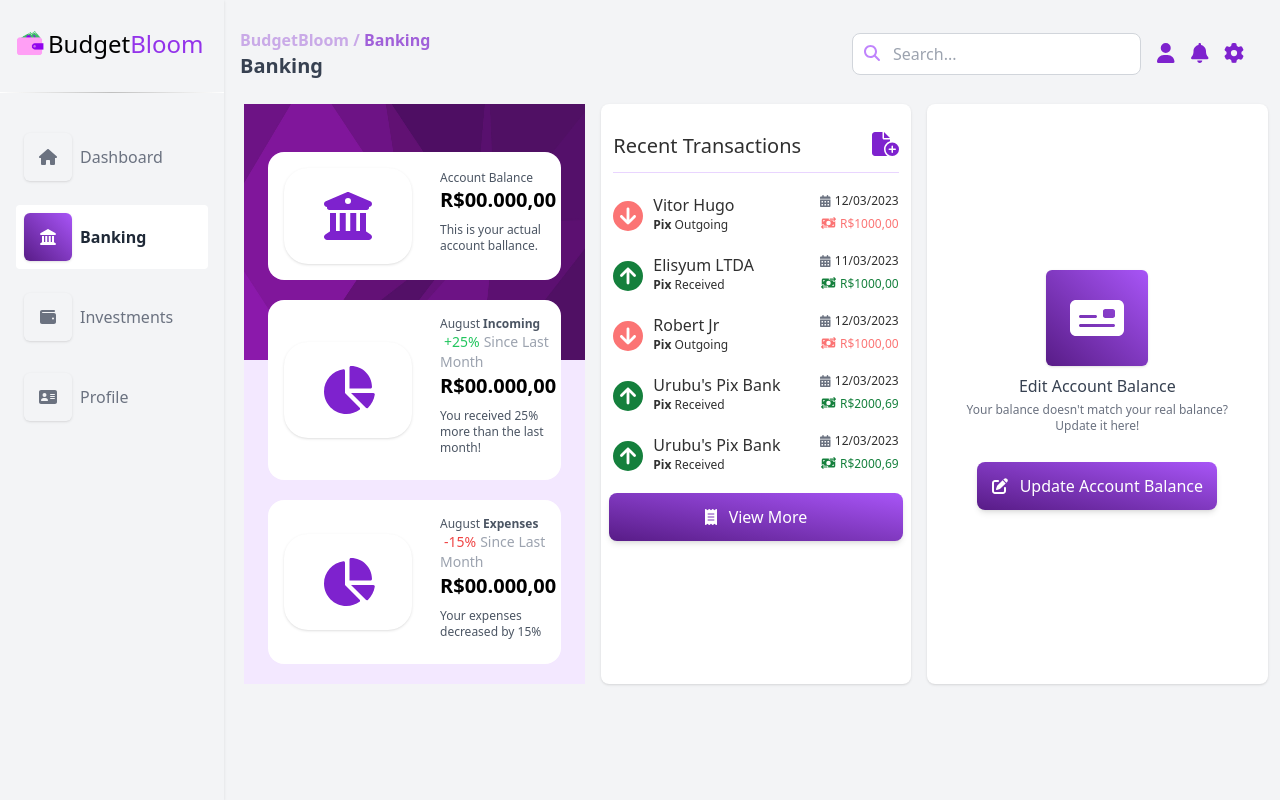
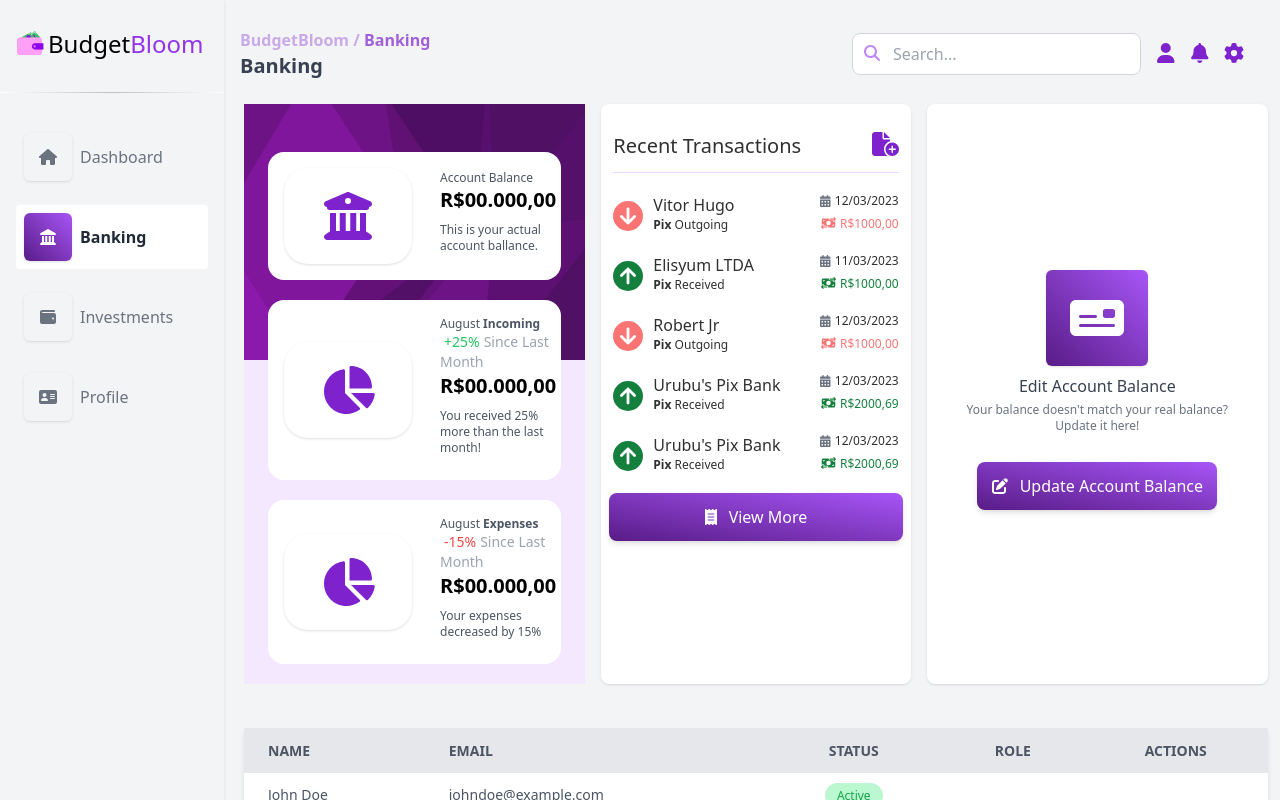
Before and after one commit to MrVitor0/BudgetBloom, a Vue app: page /banking in a window 1280 px wide. Built offline with nearby package versions, Linux system fonts and the light colour scheme.

Commit message:
DPT-017 <feat> Banking Adjustments

```diff
--- a/src/components/tables/BasicDataTable.vue
+++ b/src/components/tables/BasicDataTable.vue
@@ -1,7 +1,30 @@
 <template>
-    <div class="w-auto bg-white">
+    <div class="w-full">
+        <div class="bg-white shadow-md rounded my-6">
+           <table class="w-full table-auto">
+                <thead>
+                    <tr class="bg-gray-200 text-gray-600 uppercase text-sm leading-normal">
+                    <th class="py-3 px-6 text-left">Name</th>
+                    <th class="py-3 px-6 text-left">Email</th>
+                    <th class="py-3 px-6 text-center">Status</th>
+                    <th class="py-3 px-6 text-center">Role</th>
+                    <th class="py-3 px-6 text-center">Actions</th>
+                    </tr>
+                </thead>
+                <tbody class="text-gray-600 text-sm font-light">
+                    <tr class="border-b border-gray-200 hover:bg-gray-100">
+                        <td class="py-3 px-6 text-left whitespace-nowrap">John Doe</td>
+                        <td class="py-3 px-6 text-left">johndoe@example.com</td>
+                        <td class="py-3 px-6 text-center">
+                            <span class = "bg-green-200 text-green-600 py-1 px-3 rounded-full text-xs">Active</span>
+                            </td>
+                            <td class="py-3 px-6 text-center">
 
-
+                            </td>
+                    </tr>
+                </tbody>
+           </table>
+        </div>
     </div>
 </template>
 
```
